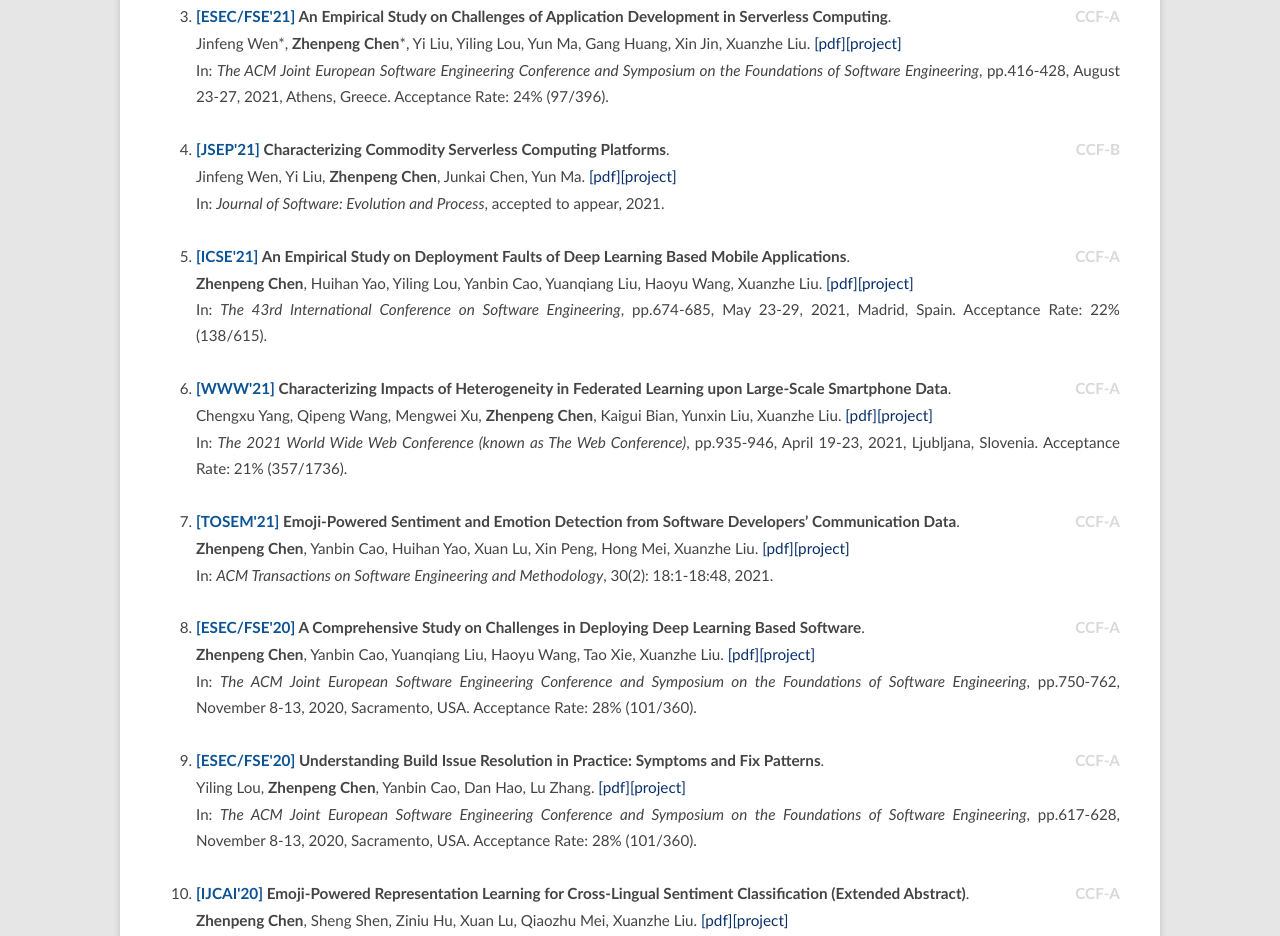
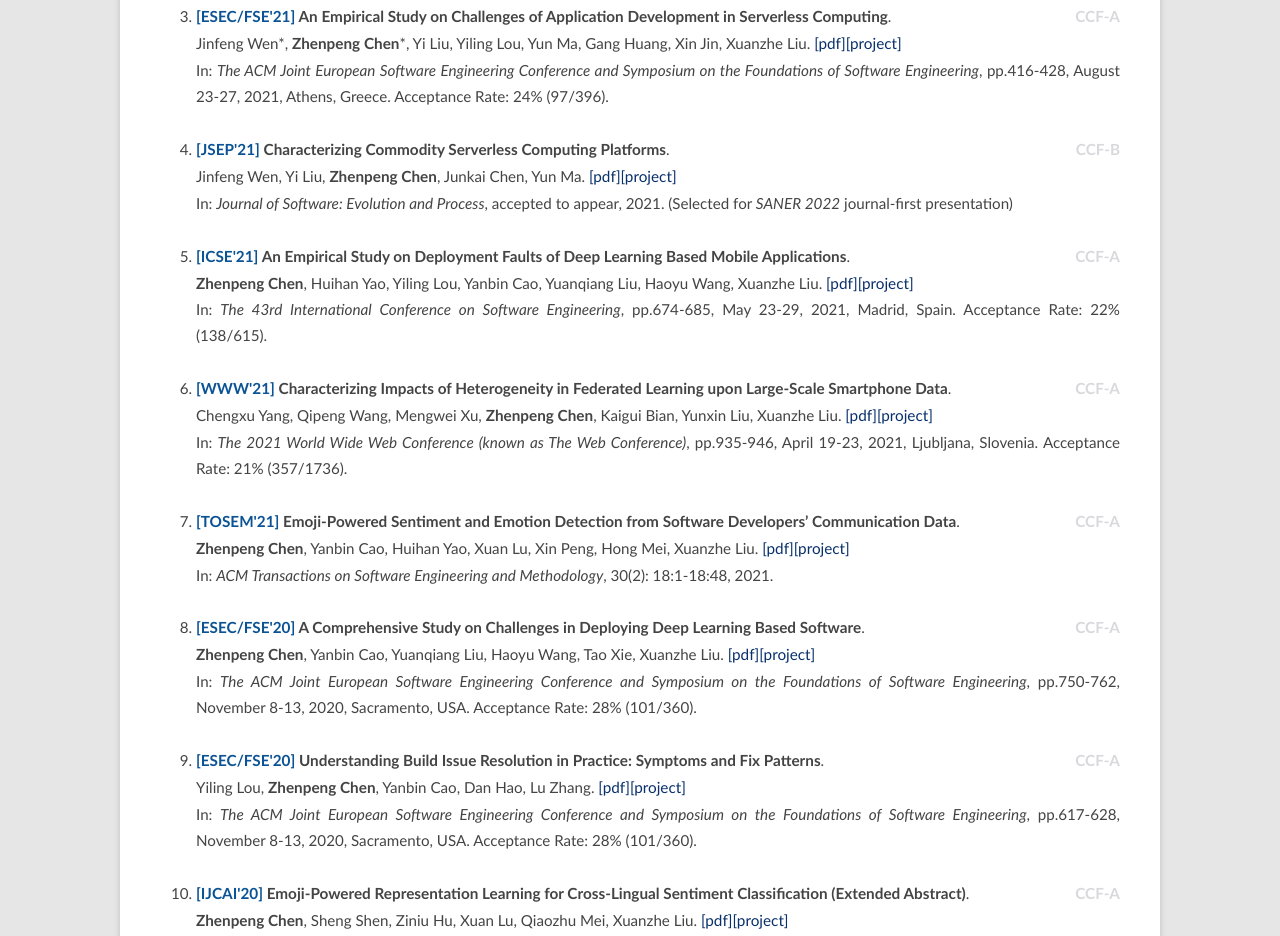
Before and after one commit to wbChang233/wbChang233.github.io, a plain HTML site: page index.html in a window 1280 px wide. Shown: the part 1090-2026 px from the top of the page. Drawn offline with Linux system fonts and the light colour scheme.

Commit message:
no message

```diff
--- a/index.html
+++ b/index.html
@@ -81,7 +81,8 @@
         </li>
         <br/>
 
-      <li>
+
+        <li>
           <b><font color="#0b5394">[ESEC/FSE'21] </font></b><b>TaintStream: Fine-grained Taint Tracking for Big Data
            Platforms through Dynamic Code Translation</b>.<strong style="color:#D9D8DC;float: right">CCF-A</strong><br/>
           Chengxu Yang, Yuanchun Li, Mengwei Xu, <b>Zhenpeng Chen</b>, Yunxin Liu, Gang Huang, Xuanzhe Liu. <a href="papers/FSE21_1.pdf">[pdf]</a><a href="https://github.com/PrivacyStreams/TaintStream">[project]</a><br/>
@@ -89,7 +90,7 @@
         </li>
         <br/>
 
-      <li>
+        <li>
           <b><font color="#0b5394">[ESEC/FSE'21] </font></b><b>An Empirical Study on Challenges of Application Development
            in Serverless Computing</b>.<strong style="color:#D9D8DC;float: right">CCF-A</strong><br/>
           Jinfeng Wen*, <b>Zhenpeng Chen</b>*, Yi Liu, Yiling Lou, Yun Ma, Gang Huang, Xin Jin, Xuanzhe Liu. <a href="papers/FSE21_2.pdf">[pdf]</a><a href="https://github.com/WenJinfeng/FSE21-Dataset_Script">[project]</a><br/>
@@ -97,10 +98,10 @@
         </li>
         <br/>
 
-      <li>
+        <li>
           <b><font color="#0b5394">[JSEP'21] </font></b><b>Characterizing Commodity Serverless Computing Platforms</b>.<strong style="color:#D9D8DC;float: right">CCF-B</strong><br/>
           Jinfeng Wen, Yi Liu, <b>Zhenpeng Chen</b>, Junkai Chen, Yun Ma. <a href="papers/JSEP21.pdf">[pdf]</a><a href="https://github.com/WenJinfeng/TBS">[project]</a><br/>
-          In: <em>Journal of Software: Evolution and Process</em>, accepted to appear, 2021.<br/>
+          In: <em>Journal of Software: Evolution and Process</em>, accepted to appear, 2021. (Selected for <em>SANER 2022</em> journal-first presentation) <br/>
         </li>
         <br/>
 
```
